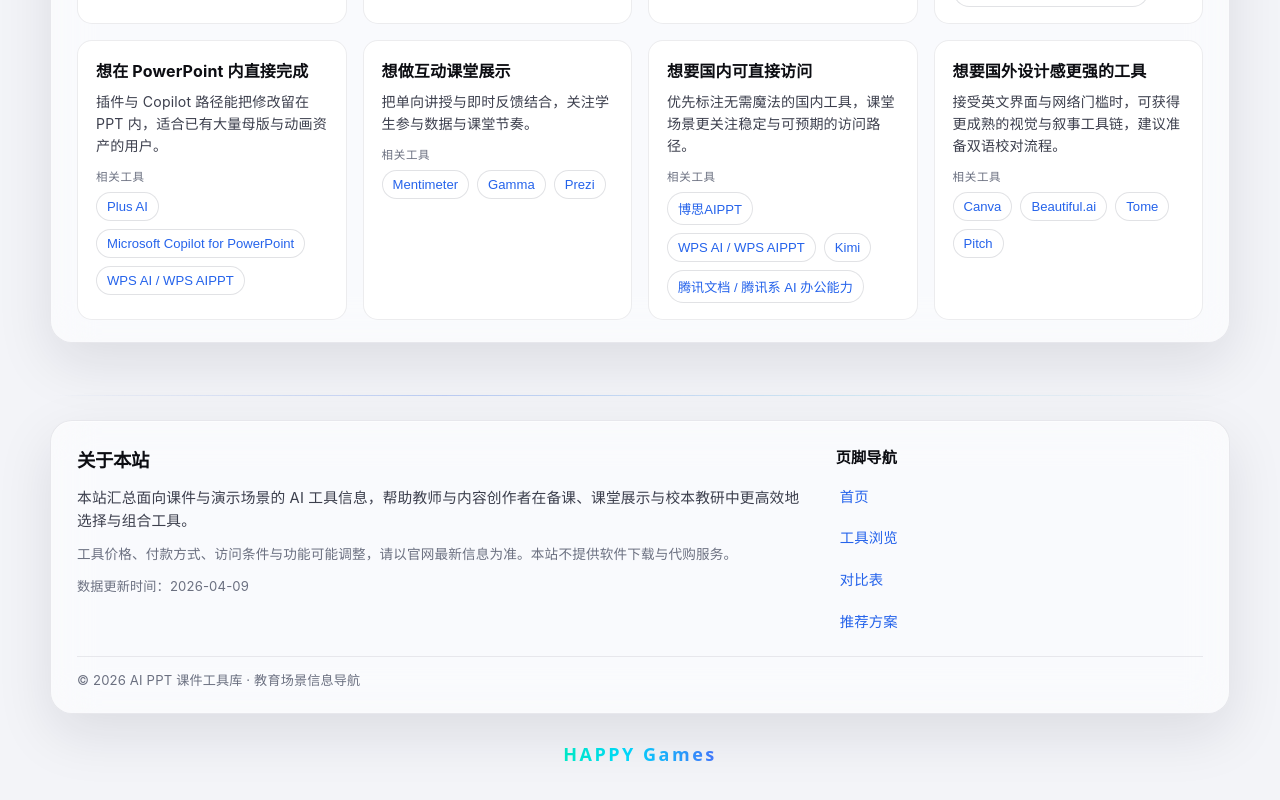
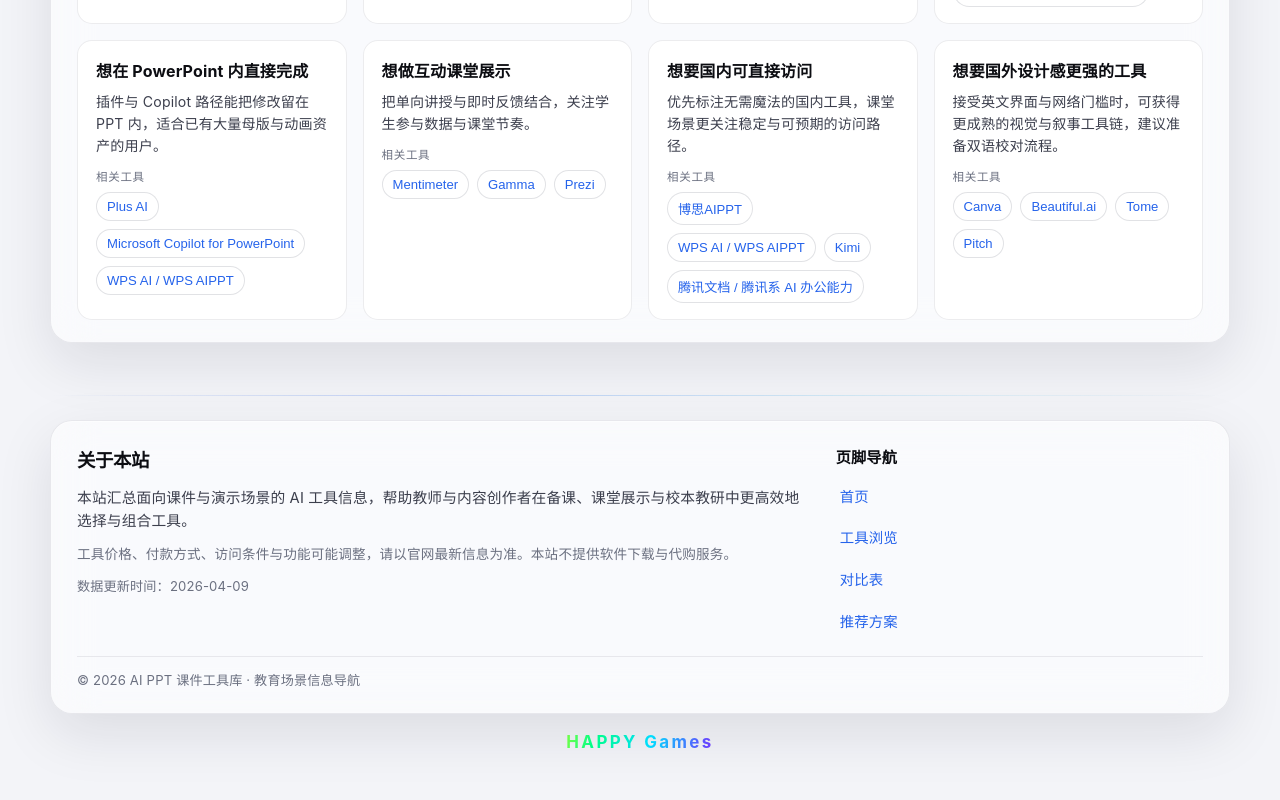
Before and after one commit to ZHANGYUEMIN/ppt-ai, a Vue app: page / in a window 1280 px wide. Shown: the part 10470-11270 px from the top of the page. Built offline with nearby package versions, Linux system fonts and the light colour scheme.

Commit message:
fix: 用 rAF 驱动 background-position 实现流动 RGB，修正 onUnmounted 拼写
Made-with: Cursor

```diff
--- a/src/components/AppFooter.vue
+++ b/src/components/AppFooter.vue
@@ -24,56 +24,15 @@
       </div>
       <p class="footer__copy">© {{ year }} AI PPT 课件工具库 · 教育场景信息导航</p>
     </div>
-    <!-- 放在 glass-panel 外：backdrop-filter 会破坏子元素的 background-clip:text，易变成色条 -->
+    <!-- 玻璃外 + rAF 改 background-position：不依赖 SVG gradientTransform / CSS @keyframes -->
     <div class="footer__credit">
-      <svg
-        class="footer__rgb-svg"
-        viewBox="0 0 340 40"
-        xmlns="http://www.w3.org/2000/svg"
-        role="img"
-        aria-label="HAPPY Games"
-      >
-        <defs>
-          <!-- 流动用 CSS transform 驱动（SMIL 在 Chromium 常不生效；勿用 v-if 绑动画） -->
-          <linearGradient
-            ref="rgbGradientEl"
-            id="footerHappyRgb"
-            gradientUnits="userSpaceOnUse"
-            x1="-320"
-            y1="0"
-            x2="660"
-            y2="0"
-          >
-            <stop offset="0%" stop-color="#ff0066" />
-            <stop offset="14%" stop-color="#ffaa00" />
-            <stop offset="28%" stop-color="#eeff00" />
-            <stop offset="42%" stop-color="#00ff88" />
-            <stop offset="56%" stop-color="#00ddff" />
-            <stop offset="70%" stop-color="#6644ff" />
-            <stop offset="84%" stop-color="#ff00aa" />
-            <stop offset="100%" stop-color="#ff0066" />
-          </linearGradient>
-        </defs>
-        <text
-          x="170"
-          y="26"
-          text-anchor="middle"
-          dominant-baseline="middle"
-          font-family="system-ui, -apple-system, 'Segoe UI', 'PingFang SC', 'Microsoft YaHei', sans-serif"
-          font-size="18"
-          font-weight="700"
-          letter-spacing="0.14em"
-          fill="url(#footerHappyRgb)"
-        >
-          HAPPY Games
-        </text>
-      </svg>
+      <span ref="happyFlowEl" class="footer__happy-flow">HAPPY Games</span>
     </div>
   </footer>
 </template>
 
 <script setup>
-import { ref, onMounted, onUnmounted } from 'vue'
+import { ref, onMounted, onUnmounted, nextTick } from 'vue'
 import { DATA_UPDATED_AT } from '../data/tools.js'
 
 defineProps({
@@ -82,43 +41,54 @@ defineProps({
 
 const year = new Date().getFullYear()
 
-/** rAF 驱动渐变平移，避免 SMIL/CSS 在部分内核上不动 */
-const rgbGradientEl = ref(null)
+/** 每帧移动渐变位置，比 @keyframes / SVG 属性更不容易被系统或内核静默掉 */
+const happyFlowEl = ref(null)
 let rafId = 0
-const PERIOD_MS = 5500
-const AMP = 150
+const PERIOD_MS = 4800
 let tStart = 0
 let mq
+/** 地址后加 ?rgbflow=1 可强制流动（用于系统开了「减少动态效果」时自测） */
+let bypassReduce = false
 
-function setGradientX(x) {
-  const el = rgbGradientEl.value ?? document.getElementById('footerHappyRgb')
-  if (el) el.setAttribute('gradientTransform', `translate(${x.toFixed(1)} 0)`)
+function shouldReduceMotion() {
+  return (mq?.matches ?? false) && !bypassReduce
 }
 
 function tick(now) {
-  if (mq?.matches) {
-    setGradientX(0)
+  const el = happyFlowEl.value
+  if (!el) {
+    rafId = requestAnimationFrame(tick)
+    return
+  }
+  if (shouldReduceMotion()) {
+    el.style.backgroundPosition = '50% 50%'
     return
   }
   if (!tStart) tStart = now
   const phase = ((now - tStart) % PERIOD_MS) / PERIOD_MS
-  const x = -AMP + phase * (AMP * 2)
-  setGradientX(x)
+  el.style.backgroundPosition = `${(phase * 100).toFixed(2)}% 50%`
   rafId = requestAnimationFrame(tick)
 }
 
 function restartLoop() {
   cancelAnimationFrame(rafId)
   tStart = 0
-  if (mq?.matches) {
-    setGradientX(0)
+  const el = happyFlowEl.value
+  if (shouldReduceMotion() && el) {
+    el.style.backgroundPosition = '50% 50%'
     return
   }
   rafId = requestAnimationFrame(tick)
 }
 
-onMounted(() => {
+onMounted(async () => {
   mq = window.matchMedia('(prefers-reduced-motion: reduce)')
+  try {
+    bypassReduce = new URLSearchParams(window.location.search).get('rgbflow') === '1'
+  } catch {
+    bypassReduce = false
+  }
+  await nextTick()
   restartLoop()
   mq.addEventListener('change', restartLoop)
 })
@@ -222,13 +192,33 @@ onUnmounted(() => {
   padding: 0 var(--section-x);
   max-width: var(--content-max);
   text-align: center;
+  isolation: isolate;
 }
-.footer__rgb-svg {
+.footer__happy-flow {
   display: inline-block;
-  width: min(340px, 92vw);
-  height: auto;
-  vertical-align: middle;
-  overflow: visible;
+  font-size: 1.06rem;
+  font-weight: 700;
+  letter-spacing: 0.14em;
+  line-height: 1.4;
+  /* 宽幅渐变，由脚本改 background-position 产生流动 */
+  background-image: linear-gradient(
+    105deg,
+    #ff0066 0%,
+    #ffaa00 12%,
+    #eeff00 24%,
+    #00ff88 36%,
+    #00ddff 48%,
+    #6644ff 60%,
+    #ff00aa 76%,
+    #ff0066 100%
+  );
+  background-size: 320% 100%;
+  background-position: 0% 50%;
+  background-repeat: no-repeat;
+  -webkit-background-clip: text;
+  background-clip: text;
+  color: transparent;
+  -webkit-text-fill-color: transparent;
 }
 @media (max-width: 720px) {
   .footer__grid {
```
